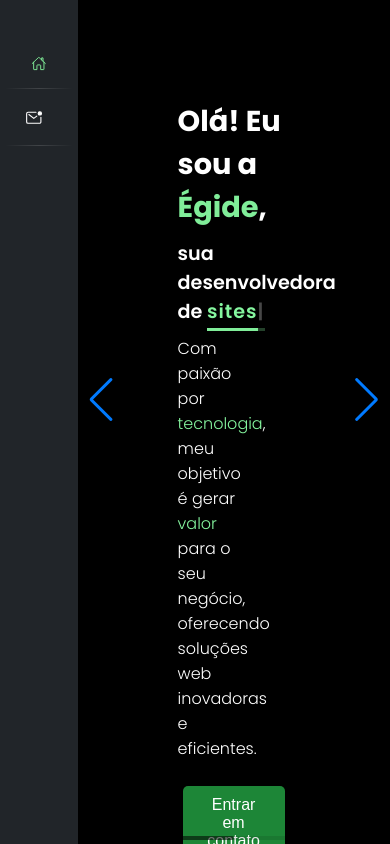
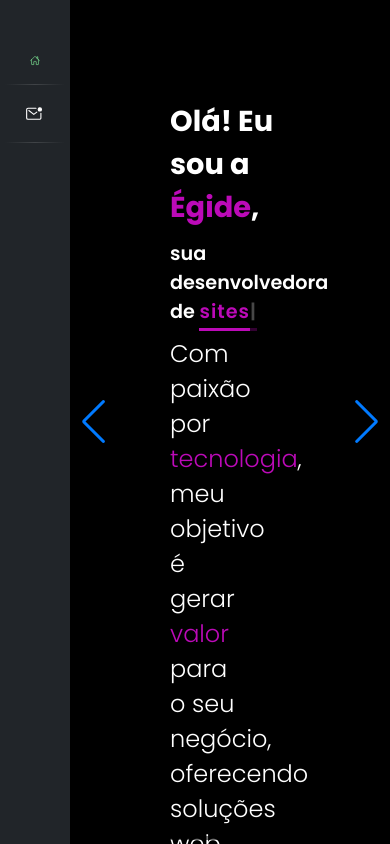
Before and after one commit to JoaolucasPM/LandingPage_Egide, a plain HTML site: page index.html in a window 390 px wide. Drawn offline with nearby package versions, Linux system fonts and the light colour scheme.

Commit message:
Alterando cores e logo, e responsividade

```diff
--- a/assets/CSS/style.css
+++ b/assets/CSS/style.css
@@ -1,4 +1,7 @@
-@import url('https://fonts.googleapis.com/css2?family=Poppins:wght@100;200;300;400;500;600;700;800;900&display=swap');
+:root {
+    --FontColor-Principal: #BC0AB8;
+    --Font: "Poppins", sans-serif;
+}
 
 /* Reset */
 * {
@@ -10,7 +13,7 @@
 /* Corpo */
 body {
     height: 100vh;
-    font-family: 'Poppins', sans-serif;
+    font-family: var(--Font);
 }
 
 /* Layout Principal */
@@ -39,7 +42,8 @@ aside {
 
 .SideImg img {
     width: 100%;
-    border-radius: 10px;
+    max-width: 100%;
+    height: auto;
 }
 
 .Links {
@@ -118,7 +122,7 @@ aside li i {
 }
 
 .HomeContent h1 .stylized-name {
-    color: #80ed99;
+    color: var(--FontColor-Principal);
 }
 
 .HomeContent h2 {
@@ -128,17 +132,17 @@ aside li i {
 }
 
 .proffesions {
-    color: #85f69f;
+    color: var(--FontColor-Principal);
 }
 
 h2 span {
     color: #fff;
     padding-bottom: 3px;
     letter-spacing: 1px;
-    border-bottom: 3.4px solid #80ed99;
+    border-bottom: 3.4px solid var(--FontColor-Principal);
 }
 
-.HomeContent .heroline {
+.heroline {
     font-size: 1.5rem;
     font-weight: 300;
     padding-right: 50px;
@@ -158,7 +162,7 @@ h2 span {
     font-weight: 500;
     margin: 5px;
     cursor: pointer;
-    background-color: #1d8637;
+    background-color: var(--FontColor-Principal);
     color: white;
     border-radius: 5px;
 }
@@ -185,55 +189,30 @@ a {
 /* Responsividade */
 @media (max-width: 768px) {
     aside {
-        width: auto;
+        width: 70px;
         transition: width 0.1s ease;
     }
+
     .buttonGroup button {
         font-size: 1rem;
     }
+
     .HomeContent h1 {
         font-size: 1.8em;
+    }
 
-    }
     .HomeContent h2 {
         font-size: 1.2rem;
     }
-    .identificador, .SideImg, .SideImg img {
+
+    .identificador,
+    .SideImg,
+    .SideImg img {
         display: none;
     }
-    .HomeContent .heroline {
-        font-size: 1rem;
-}   }
 
-/* Estilização personalizada do Swiper */
-.swiper-button-next, .swiper-button-prev {
-    background-color: rgba(0, 0, 0, 0.5);
-    color: #fff; /* Aqui define a cor das setas como branco */
-    border-radius: 50%;
-    width: 50px;
-    height: 50px;
-    display: flex;
-    align-items: center;
-    justify-content: center;
-    position: absolute;
-    top: 50%;
-    transform: translateY(-50%);
-    z-index: 10;
+    .swiper-button-next, .swiper-button-prev {
+        width: 40px;
+        height: 40px;
+    }
 }
-
-.swiper-button-next {
-    right: 10px;
-}
-
-.swiper-button-prev {
-    left: 10px;
-}
-
-.swiper-scrollbar {
-    background-color: rgba(0, 0, 0, 0.1);
-    height: 5px;
-}
-
-.swiper-scrollbar-drag {
-    background-color: #dfdfdf;
-}
--- a/index.html
+++ b/index.html
@@ -4,6 +4,10 @@
     <meta charset="UTF-8">
     <meta name="viewport" content="width=device-width, initial-scale=1.0">
     <title>Égide</title>
+    <!-- FONTE -->
+    <link rel="preconnect" href="https://fonts.googleapis.com">
+    <link rel="preconnect" href="https://fonts.gstatic.com" crossorigin>
+    <link href="https://fonts.googleapis.com/css2?family=Poppins:ital,wght@0,100;0,200;0,300;0,400;0,500;0,600;0,700;0,800;0,900;1,100;1,200;1,300;1,400;1,500;1,600;1,700;1,800;1,900&display=swap" rel="stylesheet">
 
     <!-- ANIMAÇÃO DO TEXTO -->
     <script src="https://cdnjs.cloudflare.com/ajax/libs/typed.js/2.0.12/typed.min.js"></script>
@@ -21,7 +25,7 @@
     <main>
         <aside id="menu">
             <div class="SideImg">
-                <img src="../assets/IMG/Logo.png" alt="">
+                <img src="assets/IMG/Logo.png" alt="">
                 <p>@techEgide</p>
             </div>
             <ul class="Links">
@@ -63,7 +67,7 @@
                     <div class="HomeContent">
                         <h1>Entre em contato</h1>
                         <p class="heroline">
-                            Se você tem um projeto em mente ou quer saber mais sobre nossos serviços, entre em contato conosco. Estamos prontos para ajudar!
+                            Se você tem um projeto em mente ou quer saber mais sobre nossos serviços, entre em contato conosco.
                         </p>
                         <div class="buttonGroup">
                             <button>
```
Also changed, not shown: assets/IMG/Logo.png.
